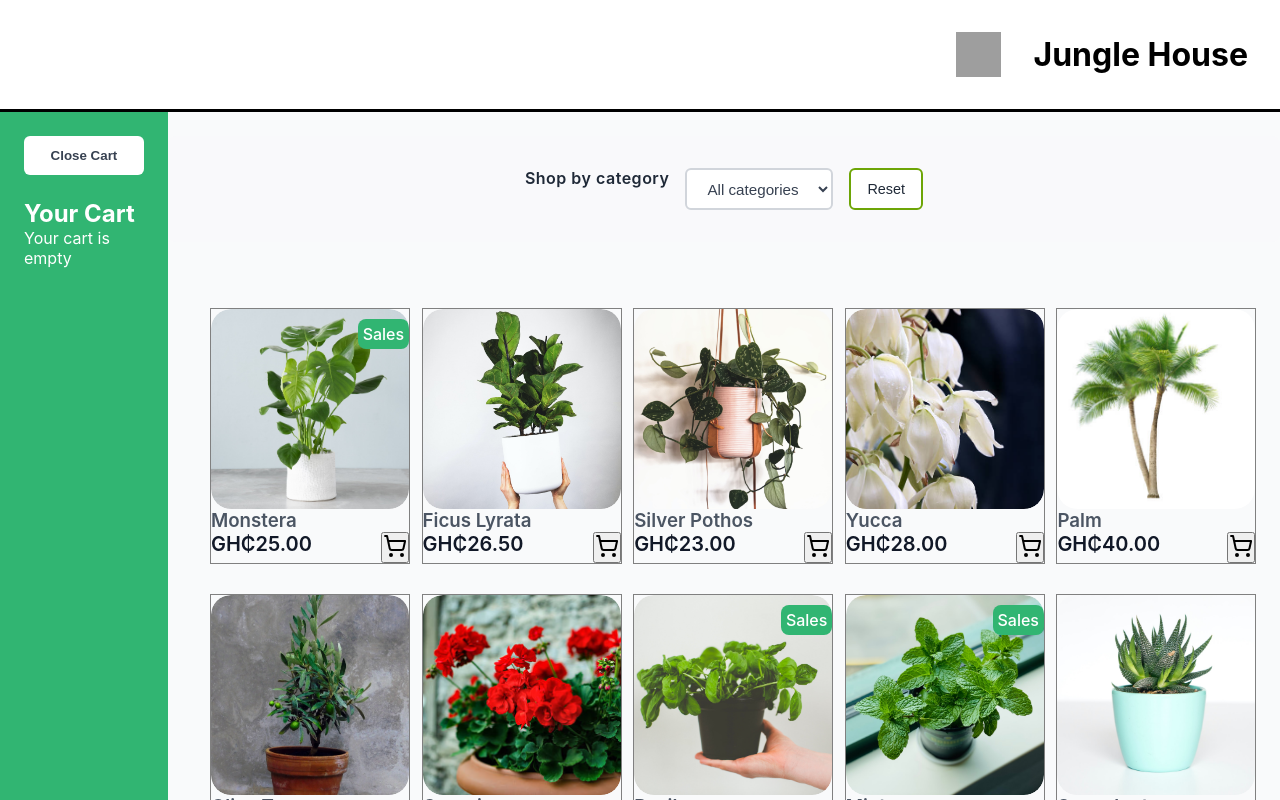
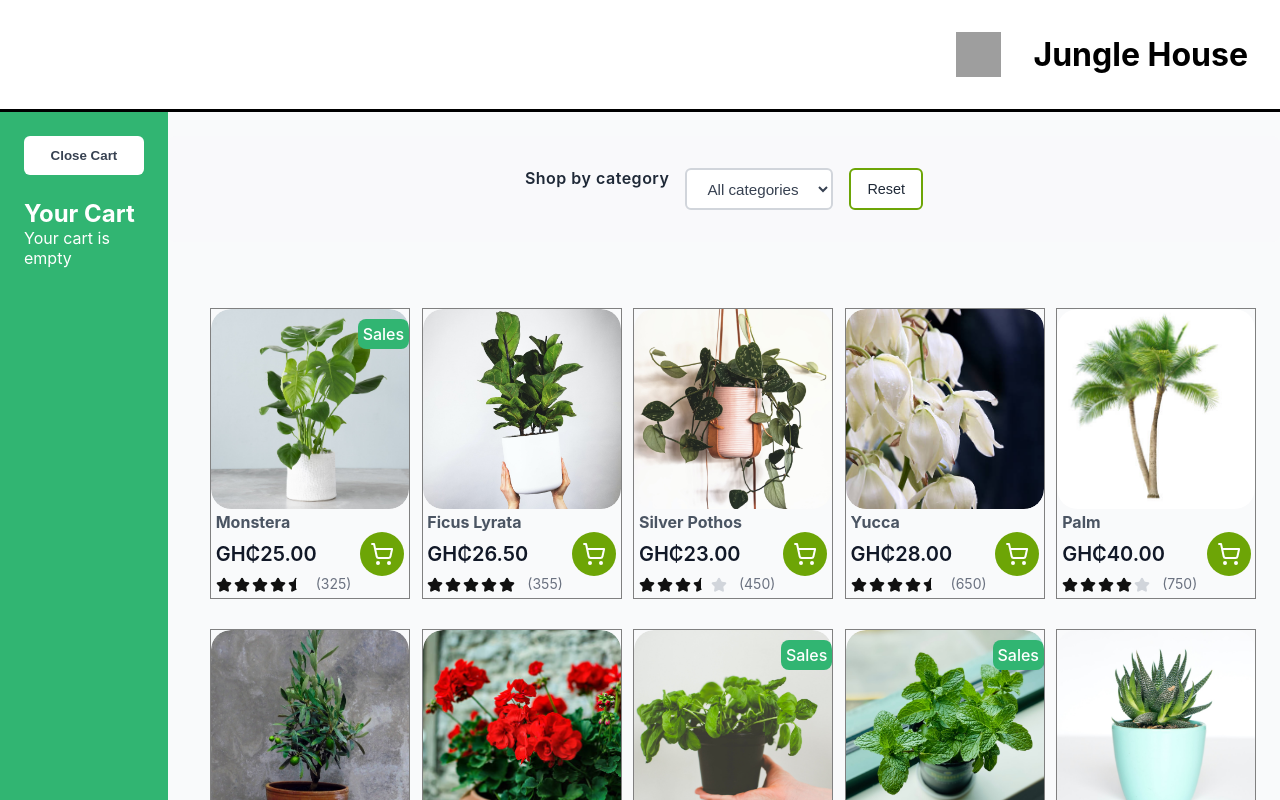
Before and after one commit to Peter-Adjao/upgraded-jungle-plant, a Next.js app in the folder jungle-plant/: page / in a window 1280 px wide. Shown: the top 800 px of the page. Built offline with nearby package versions, Linux system fonts and the light colour scheme; grey boxes are pictures that could not be loaded.

Commit message:
feat: add star ratings and reviews component

```diff
--- a/jungle-plant/src/components/PlantCard.js
+++ /dev/null
@@ -1,47 +0,0 @@
-'use client'
-
-import Image from 'next/image';
-import CareScale from './CareScale';
-import { Heart, ShoppingCart, Star } from 'lucide-react';
-import { formatCurrency } from "../utils/format";
-import '../styles/PlantCard.css'
-
-
-
-function PlantCard({ cover, price, name, bestSale, water, light, addToCart }) {
-	return (
-		<li className='plant-card' >
-			<div className='plant-card-image-container'>
-				<Image
-					src={cover}
-					alt={`${name} cover`}
-					fill
-					className='plant-card-image'
-				/>
-				 {bestSale && <div className="card-sales-badge">Sales</div>}
-			</div>
-
-			{/*Product name*/}
-			<h3 className='plant-name'>{name}</h3>
-
-			{/* <div className='lmj-care-icons'>
-				<CareScale careType='water' care={water} />
-				<CareScale careType='light' care={light} />
-			</div> */}
-
-				{/* Price and Add to Cart Section */}
-				<div className="plantcard-subsection">
-					<div className="price-section">
-						<span  className="original-price">{formatCurrency(price)}</span>
-					</div>
-					<div className="button-section">
-						<button className="add-to-cart" onClick={() => addToCart(name, price)}>
-							<ShoppingCart />
-						</button>
-					</div>
-				</div>
-		</li>
-	)
-}
-
-export default PlantCard;
--- /dev/null
+++ b/jungle-plant/src/components/PlantCard/PlantCard.js
@@ -0,0 +1,75 @@
+'use client'
+
+import Image from 'next/image';
+// import CareScale from './CareScale';
+import { Heart, ShoppingCart, Star } from 'lucide-react';
+import { formatCurrency } from "@/utils/format";
+import Button from "@/components/ui/Button";
+import ProductRating from "./ProductRating";
+import '@/styles/PlantCard.css'
+
+
+
+function PlantCard({ plant, addToCart }) {
+	const {
+    cover,
+    name,
+    price,
+    rating,
+    reviewCount,
+    bestSale,
+    water,
+    light,
+  } = plant;
+
+	return (
+		<li className='plant-card' >
+			<div className='plant-card-image-container'>
+				<Image
+					src={cover}
+					alt={`${name} image`}
+					fill
+					className='plant-card-image'
+				/>
+				 {bestSale && <div className="card-sales-badge">Sales</div>}
+			</div>
+
+					<div className="plantcard-subsection-container">
+
+						{/*Product name*/}
+						<h4 className='plant-name'>{name}</h4>
+
+					  {/* <div className='lmj-care-icons'>
+						<CareScale careType='water' care={water} />
+						<CareScale careType='light' care={light} />
+					 </div> */}
+
+						{/* Price and Add to Cart Section */}
+						<div className="plantcard-price-subsection">
+							<div className="price-section">
+								<span  className="original-price">{formatCurrency(price)}</span>
+							</div>
+							<div className="button-section">
+								<Button
+								onClick={() => addToCart(name, price)}
+								variant="cart"
+								size="cart"
+								rounded="full"
+								role="button"
+								aria-label={`View detail for ${name}`}
+								>
+									<ShoppingCart />
+								</Button>
+							</div>
+				        </div>
+						<ProductRating
+							rating={rating}
+							reviewCount={reviewCount}
+
+						/>
+					</div>
+		</li>
+	)
+}
+
+export default PlantCard;
--- /dev/null
+++ b/jungle-plant/src/components/PlantCard/ProductRating.css
@@ -0,0 +1,45 @@
+
+
+.product-rating {
+    display: flex;
+    align-items: center;
+    gap: var(--rating-gap);
+    font-size: var(--rating-font-size);
+    line-height: 1rem;
+}
+
+
+.product-rating__stars {
+    display: flex;
+    align-items: center;
+    gap: var(--rating-stars-gap);
+}
+
+.rating-star {
+    width: 1rem;
+    height: 1rem;
+    flex-shrink: 0;
+}
+
+
+.rating-star--filled {
+    color: var(--rating-star-filled);
+    fill: var(--rating-star-filled);
+}
+
+
+.rating-star--empty {
+    color: var(--rating-star-empty);
+    fill: var(--rating-star-empty);
+}
+
+.product-rating__ {
+    font-weight: 600;
+    line-height: 1.2;
+    color: var(--rating-score-color);
+}
+
+.product-rating__reviews {
+    line-height: 1.2;
+    color: var(--rating-review-color);
+}
--- /dev/null
+++ b/jungle-plant/src/components/PlantCard/ProductRating.js
@@ -0,0 +1,75 @@
+import { useMemo } from "react";
+import { Star, StarHalf } from "lucide-react";
+import PropTypes from "prop-types";
+import "./ProductRating.css";
+
+
+function ProductRating({
+    rating = 0,
+    reviewCount= 0,
+    maxStars = 5,
+}) {
+     console.log("Rating:", rating);
+     console.log("reviewCount:", reviewCount);
+    //Clamp rating to valid range, then round to the nearest 0.5
+    const clampedRating = Math.min(maxStars, Math.max(0, rating));
+    const  roundedRating = Math.round(clampedRating * 2) /2;
+
+    const stars = useMemo(() => {
+        return Array.from({ length: maxStars}, (_, i) => {
+            const starValue = i + 1;
+
+            if (starValue <= roundedRating) {
+                return (
+                    <Star
+                    key={i}
+                    className="rating-star rating-star--filled"
+                    />
+                );
+            }
+
+            if (starValue - 0.5 === roundedRating) {
+                return (
+                    <StarHalf
+                        key={i}
+                        className="rating-star rating-star--filled"
+                    />
+                );
+            }
+
+            return (
+                <Star
+                    key={i}
+                    className="rating-star rating-star--empty"
+                />
+            );
+        });
+    }, [roundedRating, maxStars]);
+
+    return (
+        <div
+        className="product-rating"
+        aria-label={`${rating} out of ${maxStars} stars from ${reviewCount} reviews`}
+        >
+            <div className="product-rating__stars">
+                {stars}
+            </div>
+
+            <span className="product-rating__score">
+                {/* {clampedRating.toFixed(1)} */}
+            </span>
+            <span className="product-rating__reviews">
+                ({reviewCount.toLocaleString()})
+            </span>
+        </div>
+    );
+}
+
+
+ProductRating.propTypes = {
+    rating: PropTypes.number,
+    reviewCount: PropTypes.number,
+    maxStars: PropTypes.number,
+};
+
+export default ProductRating;
--- a/jungle-plant/src/components/ShoppingList.js
+++ b/jungle-plant/src/components/ShoppingList.js
@@ -1,7 +1,7 @@
 "use client"
 import { useState } from 'react';
 import { plantList } from '../datas/plantList';
-import PlantCard from './PlantCard';
+import PlantCard from '@/components/PlantCard/PlantCard';
 import Categories from './Categories';
 import "../styles/ShoppingList.css";
 
@@ -48,7 +48,7 @@ function ShoppingList({ cart, updateCart }) {
 						<div key={plant.id}>
 							<PlantCard
 							key={plant.id}
-							{...plant}
+							plant={plant}
 							addToCart={addToCart}
 							/>
 						</div>
--- a/jungle-plant/src/components/ui/Button/Button.css
+++ b/jungle-plant/src/components/ui/Button/Button.css
@@ -108,6 +108,68 @@
     background: var(--secondary-hover);
 }
 
+/*ROUNDED BUTTONS*/
+
+.button-rounded-none {
+    border-radius: 0;
+}
+
+.button-rounded-sm {
+    border-radius: 4px;
+}
+
+.button-rounded-md {
+    border-radius: 8px;
+}
+
+.button-rounded-lg {
+    border-radius: 12px;
+}
+
+.button-rounded-xl {
+    border-radius: 16px;
+}
+
+
+.button-rounded-full {
+    border-radius: 9999px;
+}
+
+.button-rounded-left {
+    border-radius: 8px 0 0 8px;
+}
+
+.button-rounded-right {
+    border-radius: 0 8px 8px 0;
+}
+
+/*CART VARIANT*/
+.button-cart {
+    background-color: var(--color-secondary);
+    color: var(--white);
+
+    border: none;
+    border-radius: 50%;
+
+
+    transition:
+    background-color 0.2s ease,
+    transform 0.2s ease,
+    box-shadow 0.2s ease;
+}
+.button-cart:hover {
+    background-color: var(--secondary-hover);
+    color: #111;
+    box-shadow: 0 4px 12px rgba(0,0,0,0.15);
+    transform: scale(1.1);
+}
+
+.button-cart:active {
+    transform: scale(0.95);
+}
+
+
+/*
 .subscribe-button {
     background: linear-gradient(
         90deg,
@@ -120,10 +182,10 @@
 }
 
 .subscribe-button:hover {
-    background: linear-gradient(90deg, #7bc000, #adf724); /* reversed gradient */
-    color: white; /* text turns white */
-    transform: scale(1.05); /* slightly enlarges */
-}
+    background: linear-gradient(90deg, #7bc000, #adf724);
+    color: white;
+    transform: scale(1.05);
+}*/
 
 
 /*SIZES*/
@@ -154,3 +216,8 @@
     padding: 1rem 2rem;
     font-size: 1.25rem;
 }
+
+.button-cart-icon {
+    width: 44px;
+    height: 44px;
+}
--- a/jungle-plant/src/components/ui/Button/buttonVariants.js
+++ b/jungle-plant/src/components/ui/Button/buttonVariants.js
@@ -18,6 +18,18 @@ export function buttonVariants({
             success: "button-success",
             warning: "button-warning",
             subscribe: "button-subscribe",
+            cart: "button-cart",
+        };
+
+        const rounded = {
+            none: "button-rounded",
+            sm: "button-rounded-sm",
+            md: "button-rounded-md",
+            lg: "button-rounded-lg",
+            full: "button-rounded-full",
+
+            left: "button-rounded-left",
+            right: "button-rounded-right",
         };
 
         const sizes = {
@@ -26,6 +38,8 @@ export function buttonVariants({
             lg: "button-lg",
             icon: "button-icon",
             xl: "button-xl",
+
+            cart: "button-cart-icon",
         };
 
         return cn(
--- a/jungle-plant/src/styles/PlantCard.css
+++ b/jungle-plant/src/styles/PlantCard.css
@@ -47,14 +47,21 @@
 	box-shadow: 0 2px 6px rgba(0, 0, 0, 0.2);
 }
 
-.plantcard-subsection {
+
+.plantcard-subsection-container {
+	margin: 0.2rem 0.3rem 0.3rem 0.3rem;
+}
+
+
+.plantcard-price-subsection {
 	display: flex;
 	justify-content: space-between;
+	align-items: center;
 }
 
 .plant-name {
 	color: var(--secondary-text);
-	font-weight: 600;
+	font-weight: 650;
 }
 
 
--- a/jungle-plant/src/styles/globals.css
+++ b/jungle-plant/src/styles/globals.css
@@ -26,6 +26,29 @@
   --transition-normal: color 0.2s ease;
 	--radius: 8px;
 	--spacing: 24px;
+
+  --rating-star-filled: #111;
+  --rating-star-empty: #d1d5db;
+  --rating-score-color: #111827;
+  --rating-review-color: #6b7280;
+
+  --rating-font-size: 0.875rem;
+  --rating-gap: 0.375rem;
+  --rating-stars-gap: 0.125rem;
+
+  /*Size Variants*/
+  product-rating--sm {
+  --rating-font-size: 0.75rem;
+  --rating-gap: 0.25rem;
+}
+
+.product-rating--lg {
+  --rating-font-size: 1.125rem;
+  --rating-gap: 0.5rem;
+  --rating-stars-gap: 0.2rem;
+}
+
+
 }
 
 * {
```
Also changed, not shown: jungle-plant/src/datas/plantList.js (+22 -0 lines), jungle-plant/src/layout.js (deleted, +0 -14 lines), jungle-plant/src/page.js (deleted, +0 -12 lines).
